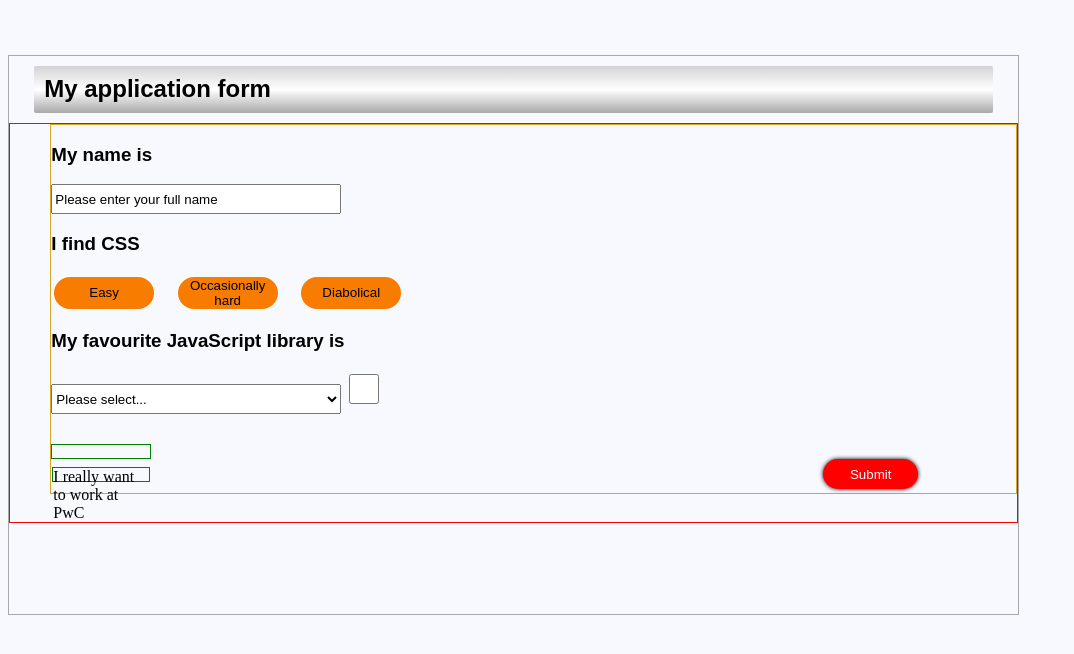
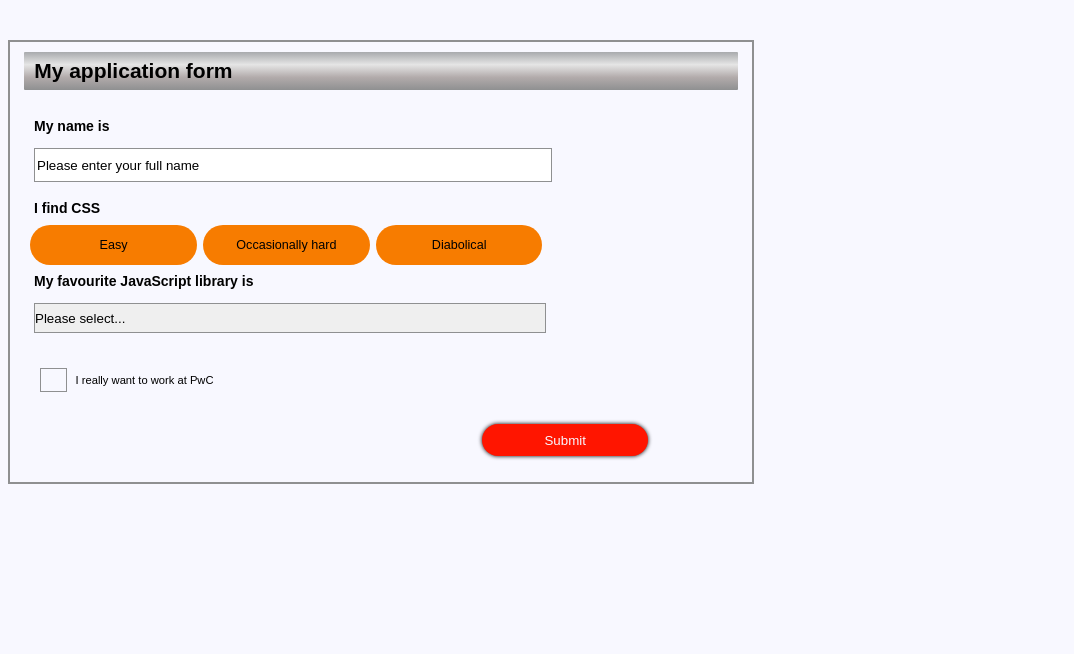
Before and after one commit to jamesedwardferguson/pwc, a plain HTML site: page index.html in a window 1280 px wide. Shown: the whole page, without its empty margins (0-1074 px from the left). Drawn offline with Linux system fonts and the light colour scheme.

Commit message:
Add Responsive CSS and finished styling

```diff
--- a/css/style.css
+++ b/css/style.css
@@ -1,4 +1,4 @@
-* {
+}* {
     box-sizing: border-box;
     -webkit-box-sizing: border-box;
     -moz-box-sizing: border-box;
@@ -6,36 +6,163 @@
 
 body {
     background-color: ghostwhite;
-  height: 100vh;
-  margin-top: 55px;
+    height: 50vh;
+    width: 100vw;
+    margin-top: 5vh;
+    will-change: font-size;
+    -webkit-transition: font-size 1s linear;
+    -webkit-transition: font-size 0.5s linear;
+    transition: font-size 0.5s linear;
 }
 
+/* ---- Responsive desgin ---- */
+/*Desktop*/
+
+@media (min-width: 1100px) {
+    html {
+        font-size: 12px;
+    }
     #wrapper {
+        height: 47vh;
+        width: 31vw;
+    }
+    .title {
+        height: 55vh;
+        width: 29vw;
+    }
+    #textbox, #dropdown {
+        width: 19vw;
+        height: 30px;
+    }
+    button {
+        width: 6vw;
+        height: 4vh;
+        font-size: 0.9rem;
+        border-radius: 38px;
+    }
+    span {
+        width: 1.2vw;
+        height: 2vh;
+    }
+    input#submitbutton {
+        width: 6vw;
+        height: 3vh;
+        border-radius: 38px;
+        margin-left: 21vw;
+        margin-top: -1.5vh;
+    }
+}
+
+
+/*Tablet*/
+
+@media (max-width: 1280px) and (min-width: 760px) {
+    html {
+        font-size: 14px;
+    }
+    #wrapper {
+        height: 55vh;
+        width: 58vw;
+    }
+    .title {
+        height: 55vh;
+        width: 55vw;
+    }
+    form {
+        min-height: 60vh;
+        width: 100%;
+    }
+    #textbox, #dropdown {
+        width: 40vw;
+        height: 30px;
+        border: 1px solid #8f9091;
+    }
+    button {
+        width: 13vw;
+        height: 5vh;
+        font-size: 0.9rem;
+        border-radius: 20px;
+    }
+    span {
+        width: 2vw;
+        height: 2.8vh;
+    }
+    input#submitbutton {
+        width: 13vw;
+        height: 4vh;
+        border-radius: 20px;
+        margin-left: 35vw;
+        margin-top: 3vh;
+    }
+}
+
+
+/*Phone*/
+
+@media (max-width: 759px) {
+    html {
+        font-size: 8px;
+    }
+    #wrapper {
+        height: 55vh;
+        width: 95vw;
+    }
+    .title {
+        width: 90vw;
+    }
+    #textbox, #dropdown {
+        width: 65vw;
+        height: 30px;
+        border: 1px solid #8f9091;
+    }
+    button {
+        width: 22vw;
+        height: 4vh;
+        font-size: 0.9rem;
+        border-radius: 20px;
+    }
+    span {
+        width: 3vw;
+        height: 2.6vh;
+    }
+    input#submitbutton {
+        width: 18vw;
+        height: 4vh;
+        border-radius: 20px;
+        margin-left: 55vw;
+        margin-top: 1vh;
+    }
+}
+
+/* ----- Main body of form ----- */
+#wrapper {
+    display: -webkit-box;
+    display: -ms-flexbox;
     display: flex;
-  border: 1px solid darkgrey;
-  min-height: 70vh;
-  width: 80%;
+    -webkit-box-orient: vertical;
+    -webkit-box-direction: normal;
+    -ms-flex-direction: column;
     flex-direction: column;
+    border: 2px solid #8f9091;
 }
 
 .title {
-  height: 50%;
-  width: 95%;
+    height: 5vh;
     margin: 10px auto;
     padding-left: 10px;
-  background: linear-gradient(to bottom, lightgrey, white, darkgrey);
-  border-radius: 2px;
+    background: -webkit-linear-gradient(top, #a8aaad, #e5e5e5, #b2abab, #8f9091);
+    background: linear-gradient(to bottom, #a8aaad, #e5e5e5, #b2abab, #8f9091);
+    border-radius: 1px;
 }
 
 #input {
-  padding-left: 4%;
-  height: 400px;
-  border: 1px solid red;
+    padding-left: 24px;
+    min-height: 60vh;
 }
 
 form {
-  height: 370px;
-  border: 1px solid goldenrod;
+    min-height: 50vh;
+    width: 100%;
 }
 
 h2 {
@@ -45,57 +172,87 @@ h2 {
 
 h3 {
     font-family: sans-serif;
-  /*border: 1px solid red;*/
-
-}
-
-#textbox, #dropdown {
-  width: 30%;
-  height: 30px;
+    font-size: 1rem;
+    margin-top: 18px;
 }
 
 .buttons {
+    display: -webkit-box;
+    display: -ms-flexbox;
     display: flex;
-  /*border: 1px solid red;*/
-  margin: -9px;
+    height: 3vh;
+    margin: -5px -10px 24px;
 }
 
 button {
-  width: 100px;
-  background-color: #F77C00;
+    margin-left: 0.5vw;
+    background-color: #f77c00;
     border-style: none;
-  border-radius: 38px;
-  margin: 1.2%;
+}
+
+button:hover {
+    cursor: pointer;
+    color: #ffffff;
+    background-color: #fabd44;
+}
+
+button:focus {
+    outline: none;
+    border: none;
+}
+
+select {
+    border-radius: 0;
+    -webkit-appearance: none;
 }
 
 .yesPlease {
-  display: flex;
-  height: 30px;
-  width: 100px;
-  margin-top: 30px;
-  border: 1px solid red;
-
+    width: 25vw;
+    height: 4vh;
+    margin-top: 35px;
 }
 
-.yesPlease,h4 {
-  font-weight: normal;
-  border: 1px solid green;
-  height: 15px;
+input[type=checkbox] {
+    visibility: hidden;
 }
 
-input#tick {
-  height: 30px;
-  width: 30px;
+span {
+    position: absolute;
+    border: 1.5px solid #8f9091;
+    display: inline-block;
+    margin-left: -18px;
+}
+
+[type=checkbox]:checked+span:before {
+    content: '\2713';
+    font-size: 1.5rem;
+    margin: 0px 4px;
+}
+
+label {
+    display: inline;
+    height: 23px;
+    width: 18vw;
+    margin-right: -20px;
+}
+
+h4 {
+    display: inline;
+    margin: 0px 18px;
+    font-size: 0.8rem;
+    font-family: sans-serif;
+    font-weight: normal;
 }
 
 input#submitbutton {
-  height: 30px;
-  width: 95px;
     color: ghostwhite;
-  background-color: red;
+    background-color: #ff1500;
     border-style: none;
-  border-radius: 38px;
-  margin-left: 80%;
     box-shadow: 0px 0px 4px #000000;
     cursor: pointer;
 }
+
+input#submitbutton:hover {
+    background-color: #b2abab;
+    color: #000000;
+}
--- a/index.html
+++ b/index.html
@@ -1,5 +1,6 @@
 <!DOCTYPE html>
 <html lang="en">
+
 <head>
     <meta charset="UTF-8">
     <meta name="viewport" content="width=device-width, initial-scale=1.0">
@@ -9,6 +10,7 @@
     <script src="js/jquery.js"></script>
     <script src="js/main.js"></script>
 </head>
+
 <body>
 
     <div id="wrapper">
@@ -23,7 +25,7 @@
 
                 <h3>My name is</h3>
 
-    <input type="text" id="textbox" value="Please enter your full name">
+                <input type="text" id="textbox" value="Please enter your full name" onclick="this.value=' '">
 
                 <h3>I find CSS</h3>
 
@@ -48,10 +50,14 @@
         <option value="Three.js">Three.js</option>
       </select>
 
+                <div class="yesPlease">
+                    <label>
           <input type="checkbox" id="tick" value="tick">
-        <div class="yesPlease">
+          <span></span>
           <h4>I really want to work at PwC</h4>
+          </label>
                 </div>
+
 
                 <input type="submit" id="submitbutton" value="Submit">
 
@@ -62,4 +68,5 @@
 
 
 </body>
+
 </html>
--- a/js/main.js
+++ b/js/main.js
@@ -1,3 +1,11 @@
-console.log("Hello World");
+$(document).ready(function() {
+    console.log("%cCode Test by James Ferguson", "background-color:gainsboro; font-size:15px; color: dodgerblue;");
 
-$
+    $(".buttons").on("click", function() {
+        console.log("css is the best");
+    });
+    $("#submitbutton").on("click", function() {
+        console.log("submit button has been pressed");
+    });
+
+});
```
Also changed, not shown: Down-Arrow-Image.png (deleted). Lines whose indentation alone changed are shown as unchanged.
